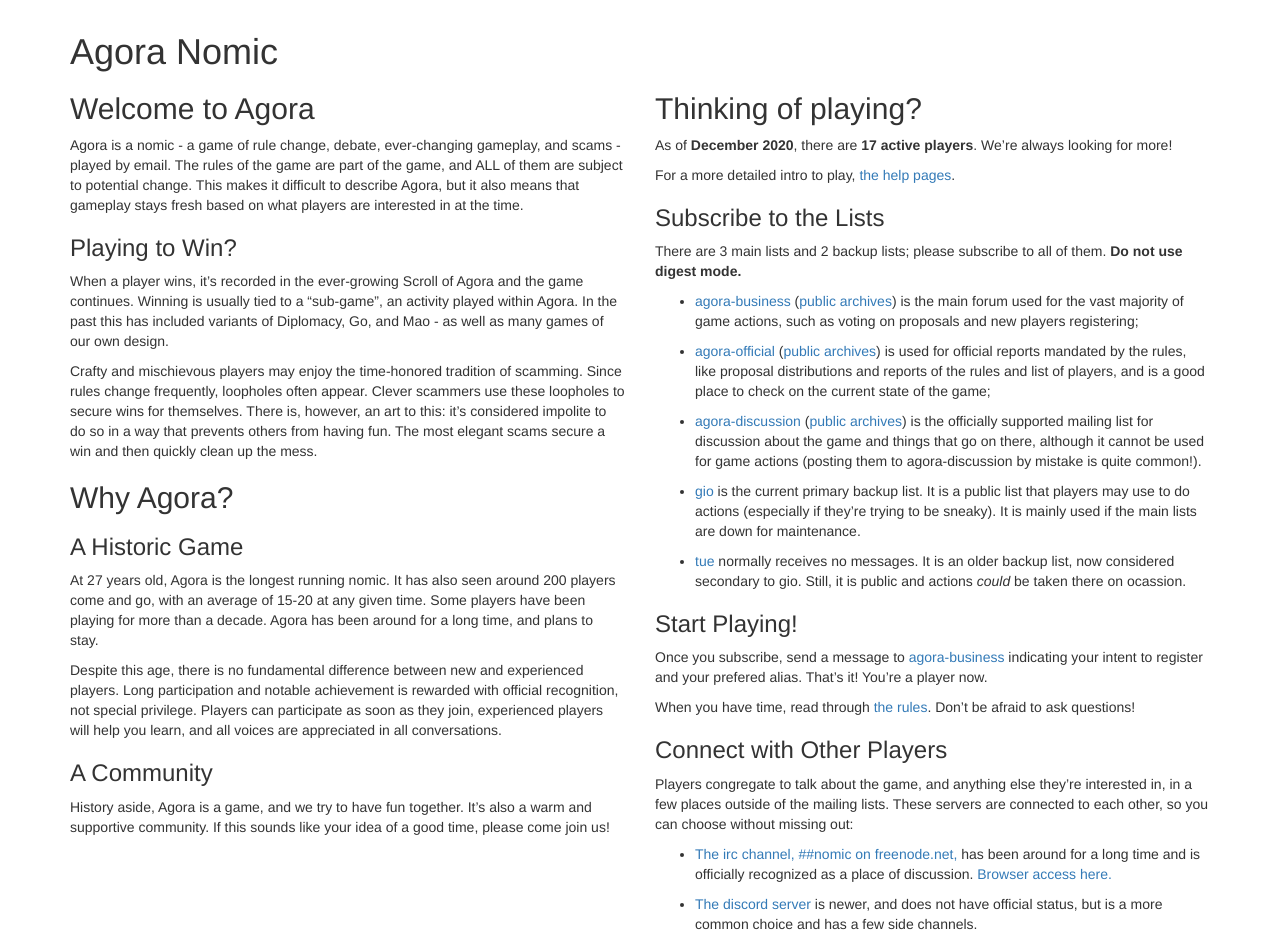
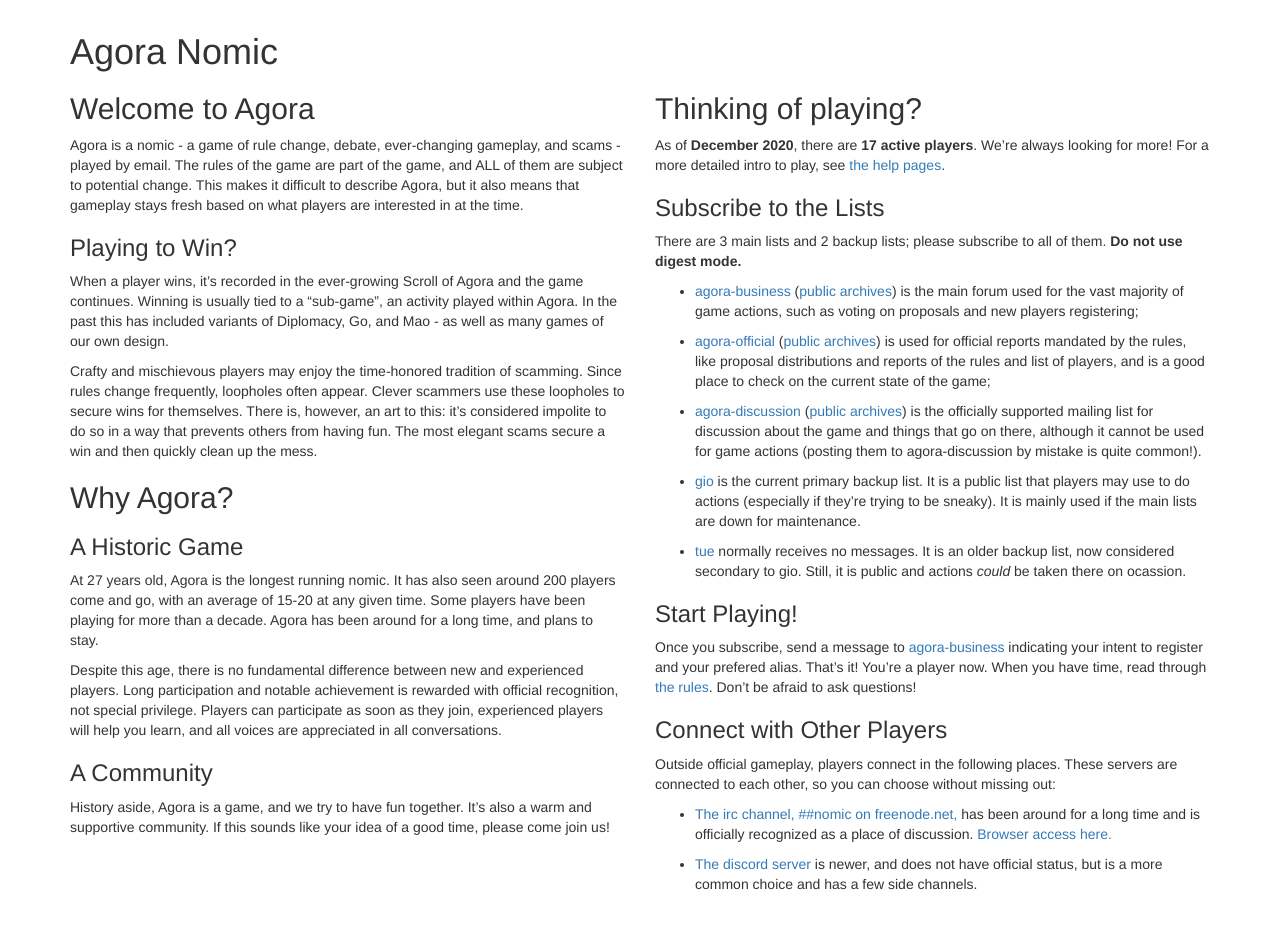
Before and after one commit to nixnull/agoranomic.github.io, a Jekyll site: the page built from index.md, in a window 1280 px wide, cut to the strip 164-1108 px from the top of the page. Built offline with Jekyll 4.4.1, drawn with Linux system fonts in a browser that asks for light colours; nearby versions of some CDN libraries; our own code applies the rules of GitHub Pages for plain Markdown files; after the commit the page ends 1068 px from its top, so only the background shows below that.

Commit message:
squeezing it in

```diff
--- a/index.md
+++ b/index.md
@@ -58,9 +58,7 @@ your idea of a good time, please come join us!
 ## Thinking of playing?
 
 As of **December 2020**, there are **17 active players**. We're always
-looking for more!
-
-For a more detailed intro to play, [the help pages](https://agoranomic.org/Help/Quickstart).
+looking for more! For a more detailed intro to play, see [the help pages](https://agoranomic.org/Help/Quickstart).
 
 ### Subscribe to the Lists
 
@@ -103,18 +101,15 @@ them. **Do not use digest mode.**
 Once you subscribe, send a message to
 [agora-business](mailto:agora-business@agoranomic.org) indicating your
 intent to register and your prefered alias. That's it! You're a player
-now.
-
-When you have time, read through
+now. When you have time, read through
 [the rules](https://agoranomic.org/ruleset/). Don't be afraid to ask
 questions!
 
 ### Connect with Other Players
 
-Players congregate to talk about the game, and anything else they're
-interested in, in a few places outside of the mailing lists. These
-servers are connected to each other, so you can choose without missing
-out:
+Outside official gameplay, players connect in the following places.
+These servers are connected to each other, so you can choose without
+missing out:
 
 * [The irc channel, ##nomic on freenode.net,](irc:irc.freenode.net/##nomic)
 has been around for a long time and is officially recognized as a place
```
